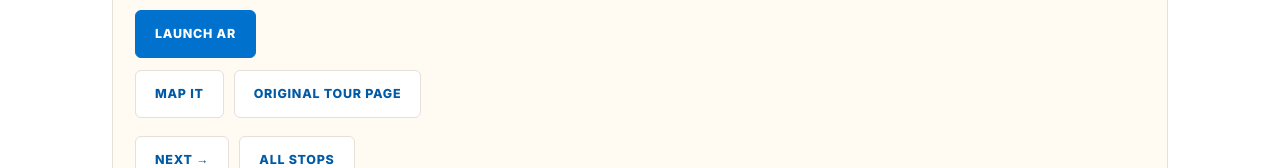
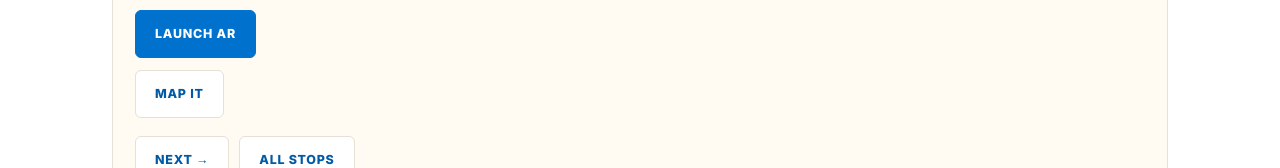
Before and after one commit to CiviqIQ/wow-ar-tour, an Astro site: page /tour/stop/gold-dollar-building in a window 1280 px wide. Shown: the part 1002-1170 px from the top of the page. Built offline with nearby package versions, Linux system fonts and the light colour scheme; Astro itself is replaced by a stand-in of ours; a web font is replaced by a local one.

Commit message:
Remove original tour page button

```diff
--- a/src/pages/tour/stop/[stop].astro
+++ b/src/pages/tour/stop/[stop].astro
@@ -73,7 +73,6 @@ const description = stop ? `Launch the AR story for ${stop.name}.` : 'Stop not f
                 {stop.id === 'rosewood-courts' ? (
                   <a class="btn" href="/tour/rosewood/quick-answers/" data-evt="rosewood_quick_answers" data-stop={stop.id}>Rosewood Quick Answers</a>
                 ) : null}
-                <a class="btn" href="https://whatoncewas.org/ar-tour-our-stories-our-streets/" target="_blank" rel="noreferrer" data-evt="orig_page" data-stop={stop.id}>Original tour page</a>
               </div>
 
               <div style="display:flex;gap:10px;flex-wrap:wrap;margin-top:18px">
```
